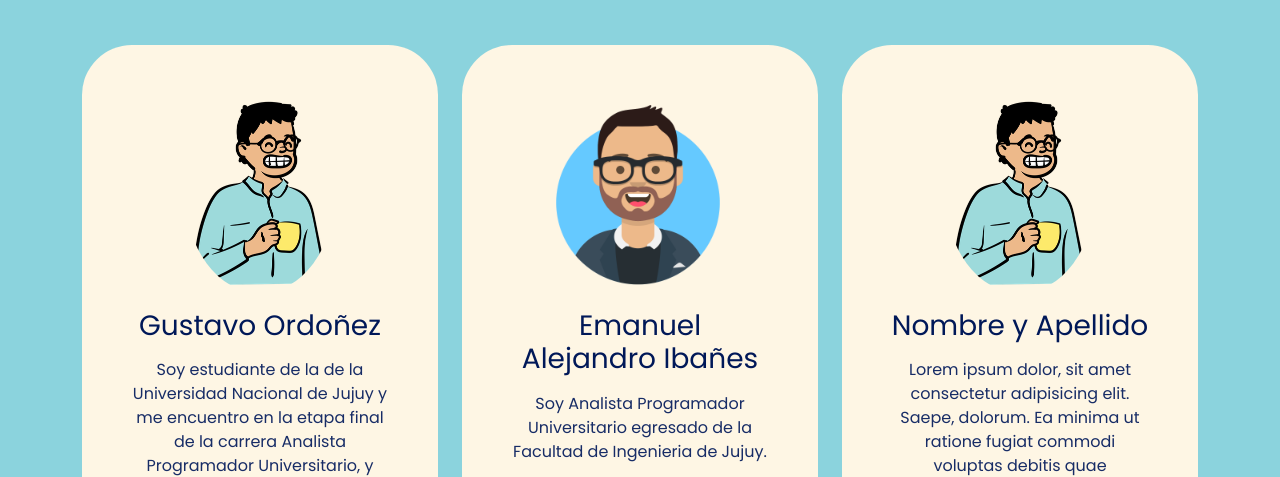
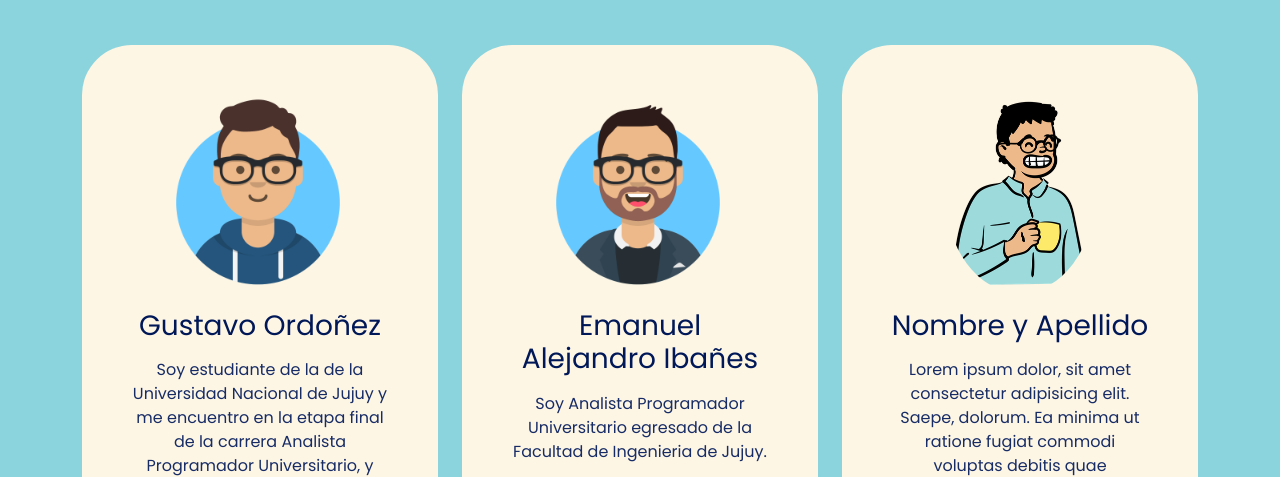
Before and after one commit to alecio87/devtech-podcast-web, a plain HTML site: page index.html in a window 1280 px wide. Shown: the part 1190-1667 px from the top of the page. Drawn offline with nearby package versions, Linux system fonts and the light colour scheme.

Commit message:
Cambiada imagen de avatar

```diff
--- a/index.html
+++ b/index.html
@@ -100,7 +100,7 @@
           <div class="col-md-6 col-lg-4 mb-3">
             <div class="card">
               <div class="card-body text-center p-5">
-                <img src="./assets/avatar.png" alt="avatar" class=" img img-fluid rounded-circle mb-3">
+                <img src="./assets/avatar-ordonez.png" alt="avatar" class=" img img-fluid rounded-circle mb-3">
                 <h3 class="title card-title mb-3">Gustavo Ordoñez</h3>
                 <p>Soy estudiante de la de la Universidad Nacional de Jujuy y me encuentro en la etapa final de la carrera Analista Programador Universitario, y también estoy en el desafío de convertirme en programador fullstack.</p>
                 <a href="#"><i class="bi bi-twitter text-dark mx-1 lead"></i></a>
```
